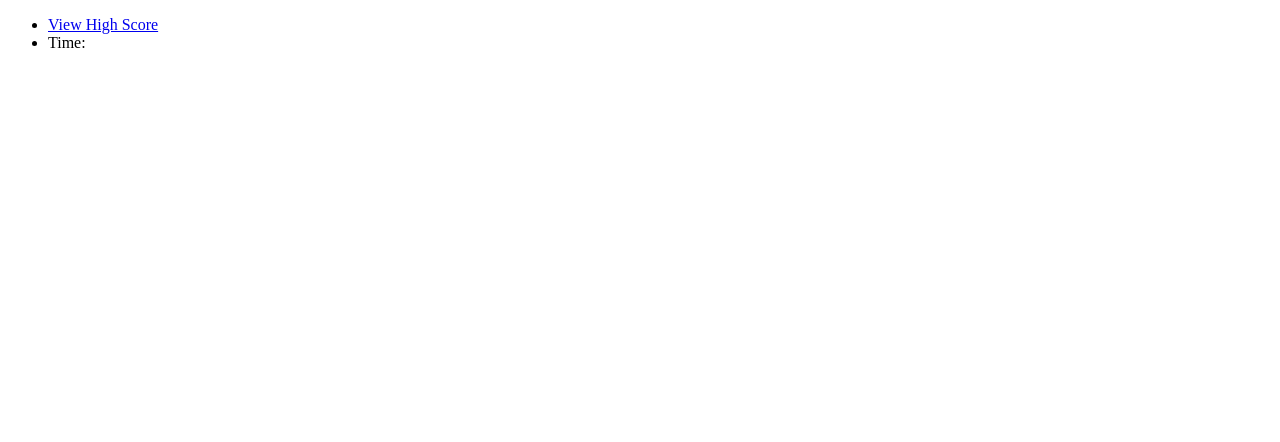
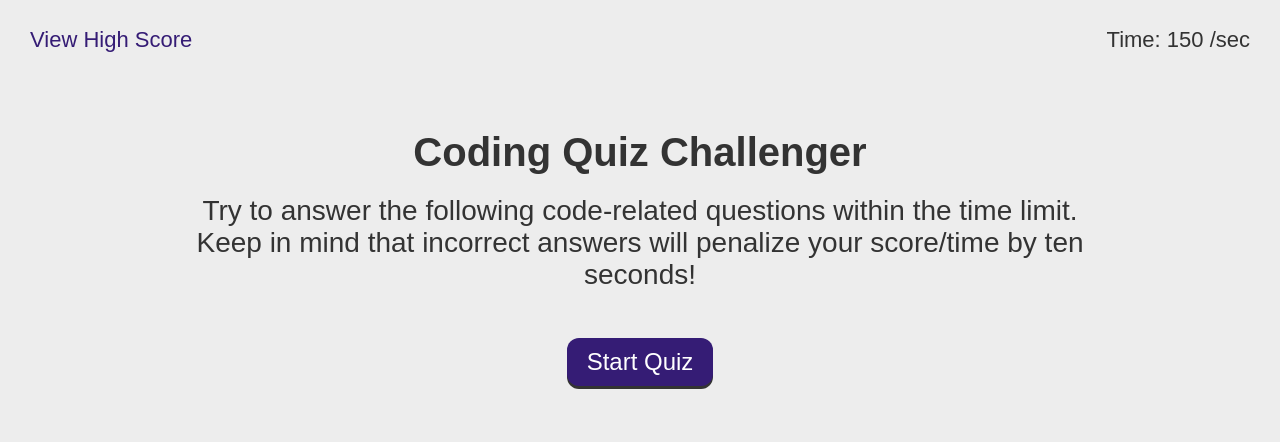
Before and after one commit to brberis/tm-quiz-sve, a plain HTML site: page Develop/index.html in a window 1280 px wide. Drawn offline with Linux system fonts and the light colour scheme.

Commit message:
feature/base
Signed-off-by: Cristobal Barberis <cristobal@barberis.com>

```diff
--- a/Develop/assets/css/style.css
+++ b/Develop/assets/css/style.css
@@ -0,0 +1,75 @@
+* {
+  box-sizing: border-box;
+  margin: 0;
+  padding: 0;
+}
+
+:root {
+  --primary: #000000;
+  --secondary: #497980;
+  --tertiary: rgb(53, 28, 117);
+  --grey: #333;
+  font-size: 22px;
+}
+
+a {
+  text-decoration: none;
+  color: var(--tertiary);
+}
+
+body {
+  background: #ededed;
+  color: var(--grey);
+  margin: 0;
+  padding: 0;
+  display: flex;
+  min-height: 100vh;
+  flex-direction: column;
+  font-family:Arial, Helvetica, sans-serif;
+}
+
+main {
+  max-width: 900px;
+  margin: 50px auto;
+  text-align: center;
+}
+
+header nav {
+  padding: 20px;
+}
+
+header nav ul {
+  display: flex;
+  justify-content: space-between;
+  list-style: none;
+  margin: 7px 10px;
+}
+
+header nav ul li {
+  padding-left: 0px;
+}
+
+
+h1 {
+  font-size: 40px;
+  margin-bottom: 20px;
+}
+
+p {
+  font-size: 28px;
+}
+
+button {
+  outline: none;
+  border: none;
+  display: inline-block;
+  padding: 10px 20px;
+  margin: 50px;
+  background: var(--tertiary);
+  font-size: 24px;
+  border-radius: 12px;
+  position: relative;
+  top: -3px;
+  box-shadow: 0 3px var(--grey);
+  color: white;
+}
--- a/Develop/index.html
+++ b/Develop/index.html
@@ -5,6 +5,7 @@
   <meta http-equiv="X-UA-Compatible" content="IE=edge">
   <meta name="viewport" content="width=device-width, initial-scale=1.0">
   <title>Quiz Time</title>
+  <link rel="stylesheet" href="./assets/css/style.css">
 </head>
 <body>
   <header>
@@ -14,10 +15,17 @@
         <a href="./score-history">View High Score</a>
         </li>
         <li>
-          Time: <span></span>
+          Time: <span>150</span> /sec
         </li>
       </ul>
     </nav>
   </header>
+  <main>
+    <h1>Coding Quiz Challenger</h1>
+    <p>Try to answer the following code-related questions within the time limit.
+      Keep in mind that incorrect answers will penalize your score/time
+      by ten seconds!</p>
+    <button>Start Quiz</button>
+  </main>
 </body>
 </html>
```
Also changed, not shown: 1 other file.
